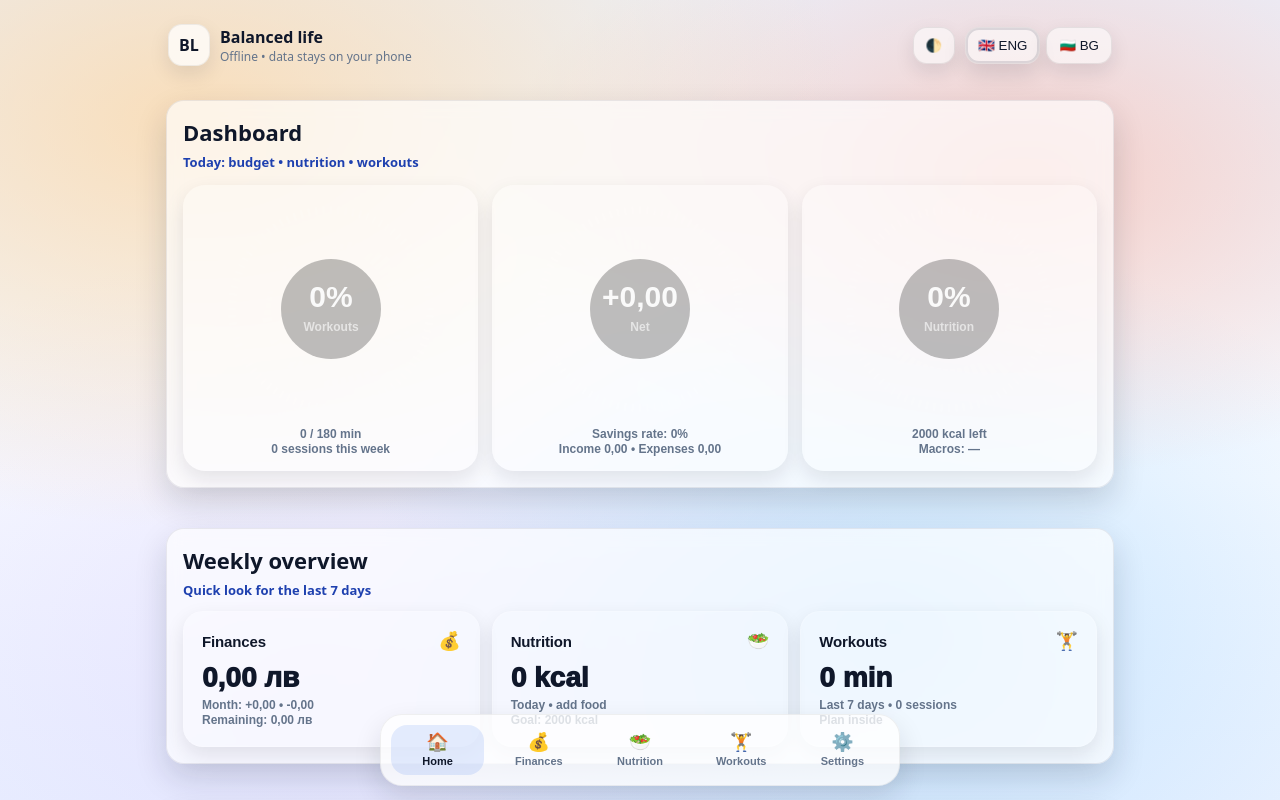
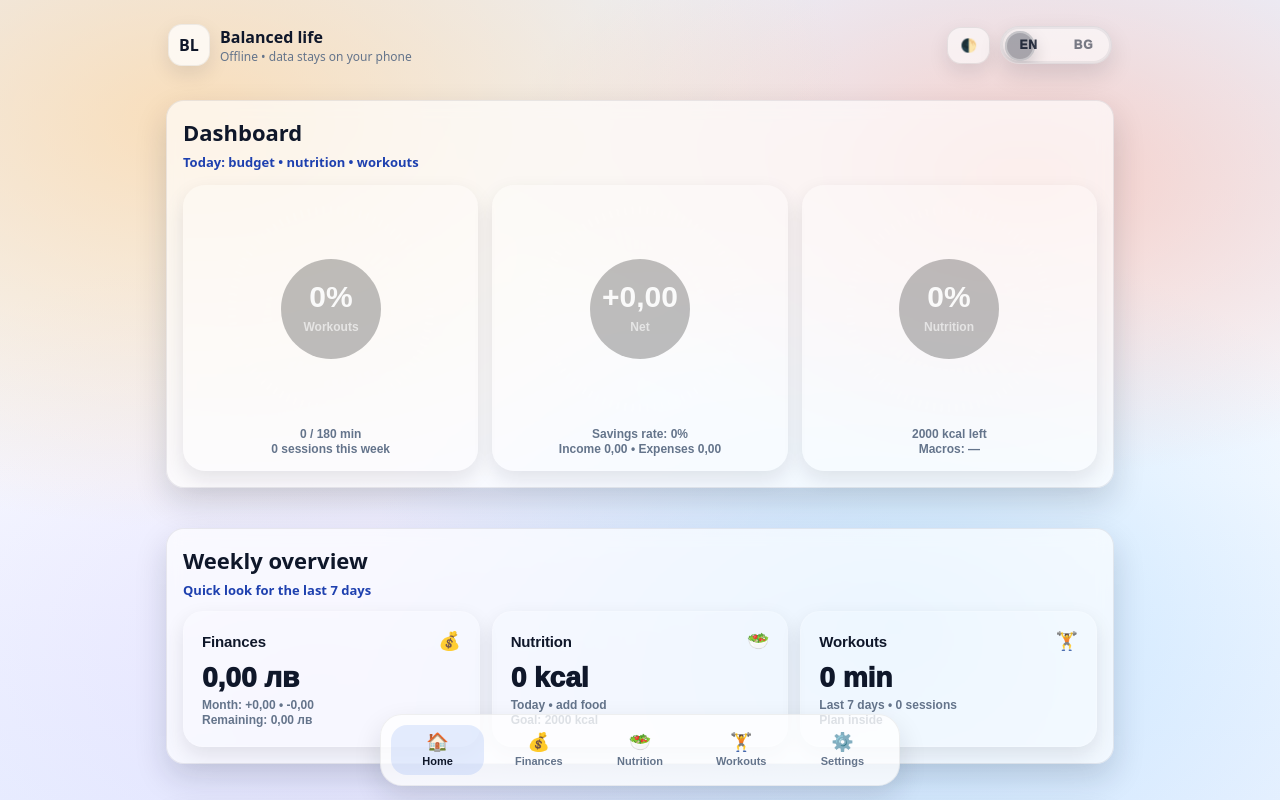
Before and after one commit to zerospookz/balanced-life, a plain HTML site: page index.html in a window 1280 px wide. Drawn offline with Linux system fonts and the light colour scheme.

Commit message:
Add files via upload

```diff
--- a/app.js
+++ b/app.js
@@ -160,10 +160,12 @@ function updateHeaderUI(){
   const sub = document.querySelector(".brandSub");
   if(sub) sub.textContent = t("offlineSub");
 
-  const enBtn = document.getElementById("btnLangEN");
-  const bgBtn = document.getElementById("btnLangBG");
-  if(enBtn) enBtn.classList.toggle("isActive", (state.lang||"en") === "en");
-  if(bgBtn) bgBtn.classList.toggle("isActive", (state.lang||"en") === "bg");
+  const toggle = document.getElementById("btnLangToggle");
+  if(toggle){
+    const isBG = (state.lang||"en") === "bg";
+    toggle.classList.toggle("isBG", isBG);
+    toggle.setAttribute("aria-checked", isBG ? "true" : "false");
+  }
 }
 
 function habitDisplayName(h){
@@ -203,7 +205,7 @@ function habitDisplayName(h){
 
 
   // ===== THEME_MODE v6.2.5 (manual light/dark) =====
-const APP_VERSION = "6.3.9";
+const APP_VERSION = "6.4.0";
 const THEME_KEY = "bl_theme_mode"; // light | dark
 
 function applyTheme(mode){
@@ -1236,10 +1238,14 @@ function viewHome() {
   const btnTheme = $("#btnTheme");
   if(btnTheme){ btnTheme.addEventListener("click", toggleThemeQuick); }
 
-const btnLangEN = $("#btnLangEN");
-const btnLangBG = $("#btnLangBG");
-if(btnLangEN) btnLangEN.addEventListener("click", ()=>setLang("en"));
-if(btnLangBG) btnLangBG.addEventListener("click", ()=>setLang("bg"));
+	const btnLangToggle = $("#btnLangToggle");
+	if(btnLangToggle){
+	  const flip = ()=> setLang((state.lang||"en") === "bg" ? "en" : "bg");
+	  btnLangToggle.addEventListener("click", flip);
+	  btnLangToggle.addEventListener("keydown", (e)=>{
+	    if(e.key === "Enter" || e.key === " ") { e.preventDefault(); flip(); }
+	  });
+	}
 
 updateHeaderUI();
 
--- a/index.html
+++ b/index.html
@@ -24,8 +24,11 @@
     <button id="btnTheme" class="btn ghost" type="button" aria-label="Theme">🌓</button>
 
     <div class="langSwitch" role="group" aria-label="Language">
-      <button id="btnLangEN" class="btn ghost langBtn" type="button" aria-label="English">🇬🇧 ENG</button>
-      <button id="btnLangBG" class="btn ghost langBtn" type="button" aria-label="Bulgarian">🇧🇬 BG</button>
+      <button id="btnLangToggle" class="langToggle" type="button" aria-label="Language">
+        <span class="langLabel left">EN</span>
+        <span class="langLabel right">BG</span>
+        <span class="langThumb" aria-hidden="true"></span>
+      </button>
     </div>
   </div>
 </header>
--- a/styles.css
+++ b/styles.css
@@ -608,6 +608,78 @@ body{
 /* ===== end v6.3.3 ===== */
 
 
+/* ===== v6.4.0 Language toggle (EN/BG) ===== */
+.langToggle{
+  position:relative;
+  width:112px;
+  height:38px;
+  border-radius:999px;
+  border:1px solid rgba(255,255,255,0.16);
+  background: rgba(255,255,255,0.10);
+  box-shadow: 0 0 0 2px rgba(255,255,255,0.08) inset, 0px 10px 24px rgba(0,0,0,0.22);
+  padding:0;
+  display:flex;
+  align-items:center;
+  justify-content:space-between;
+  overflow:hidden;
+}
+
+:root[data-theme="light"] .langToggle{
+  border-color: rgba(15,23,42,0.10);
+  background: rgba(255,255,255,0.55);
+  box-shadow: 0 0 0 2px rgba(15,23,42,0.06) inset, 0px 10px 24px rgba(2,6,23,0.12);
+}
+
+.langToggle:focus-visible{outline:2px solid rgba(96,165,250,0.65); outline-offset:3px;}
+
+.langToggle .langLabel{
+  flex:1;
+  text-align:center;
+  font-size:12px;
+  font-weight:950;
+  letter-spacing:0.06em;
+  z-index:2;
+  color: rgba(255,255,255,0.70);
+  user-select:none;
+}
+:root[data-theme="light"] .langToggle .langLabel{color: rgba(15,23,42,0.55);}
+
+.langToggle .langThumb{
+  position:absolute;
+  top:4px;
+  left:4px;
+  width:30px;
+  height:30px;
+  border-radius:999px;
+  background: rgba(15,23,42,0.70);
+  box-shadow: 0 8px 18px rgba(0,0,0,0.35), 0 0 0 2px rgba(255,255,255,0.10) inset;
+  transition: transform 180ms ease, background 180ms ease;
+}
+:root[data-theme="light"] .langToggle .langThumb{
+  background: rgba(15,23,42,0.35);
+  box-shadow: 0 8px 18px rgba(2,6,23,0.18), 0 0 0 2px rgba(255,255,255,0.35) inset;
+}
+
+/* Active state = BG (thumb right + warm fill like reference) */
+.langToggle.isBG{
+  background: linear-gradient(90deg, rgba(251,146,60,0.95), rgba(239,68,68,0.88));
+  border-color: rgba(255,255,255,0.18);
+}
+:root[data-theme="light"] .langToggle.isBG{
+  background: linear-gradient(90deg, rgba(251,146,60,0.95), rgba(239,68,68,0.88));
+  border-color: rgba(255,255,255,0.45);
+}
+.langToggle.isBG .langThumb{transform: translateX(74px);}
+
+/* Label emphasis */
+.langToggle:not(.isBG) .langLabel.left{color: rgba(255,255,255,0.95);}
+.langToggle.isBG .langLabel.right{color: rgba(255,255,255,0.95);}
+:root[data-theme="light"] .langToggle:not(.isBG) .langLabel.left{color: rgba(15,23,42,0.85);}
+:root[data-theme="light"] .langToggle.isBG .langLabel.right{color: rgba(255,255,255,0.95);}
+
+/* ===== end v6.4.0 ===== */
+
+
 /* ===== v6.3.4 Mobile layout + habit box contrast ===== */
 .app{box-sizing:border-box;width:100%;}
 *{box-sizing:border-box;}
--- a/sw.js
+++ b/sw.js
@@ -1,4 +1,4 @@
-const CACHE = "balanced-life-v639";
+const CACHE = "balanced-life-v640";
 const ASSETS=["./","./index.html","./styles.css","./app.js","./manifest.json","./icons/icon-192.png","./icons/icon-512.png"];
 self.addEventListener("install",(e)=>{e.waitUntil(caches.open(CACHE).then(c=>c.addAll(ASSETS)));self.skipWaiting();});
 self.addEventListener("activate",(e)=>{e.waitUntil(self.clients.claim());});
```
